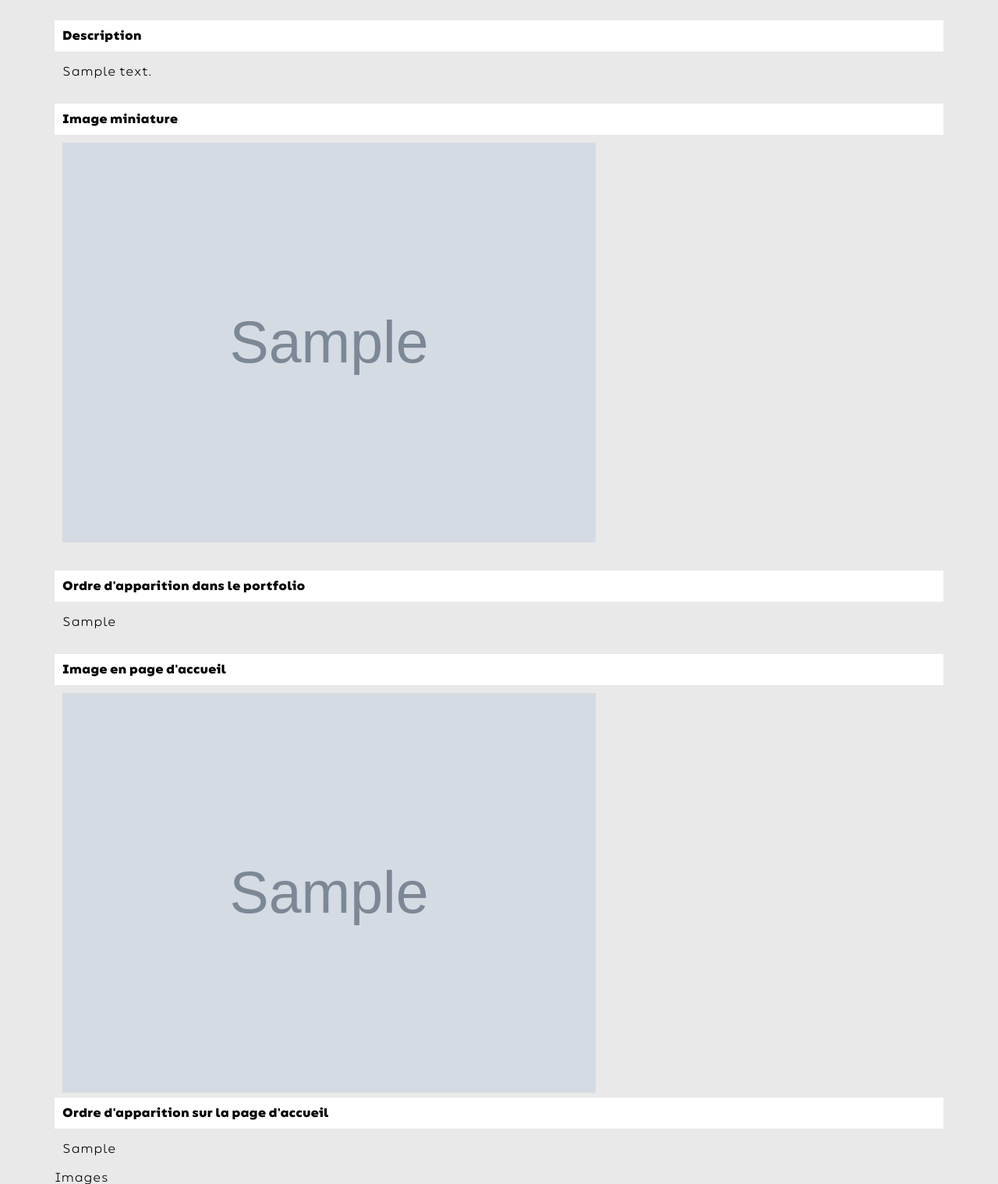
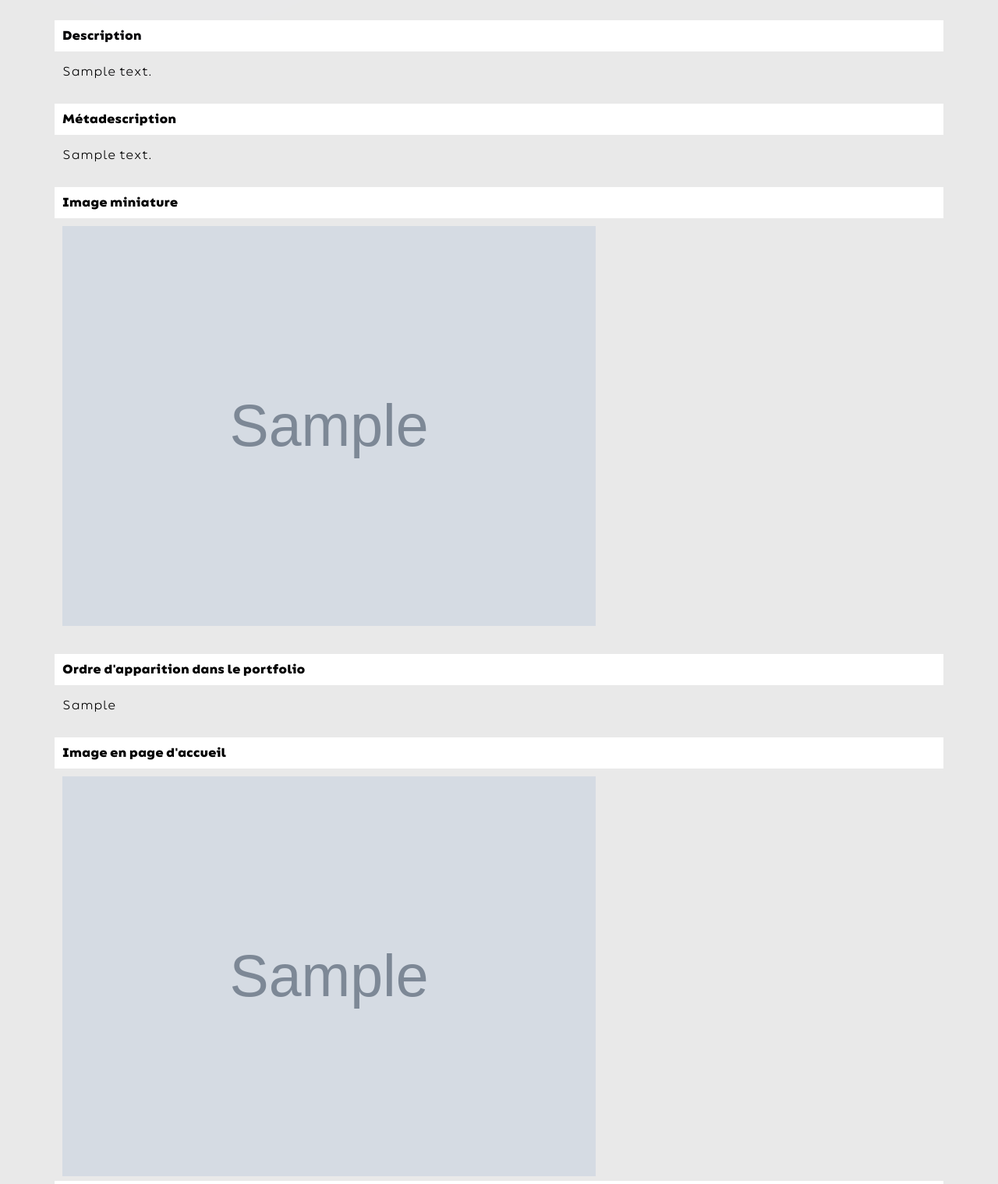
Before and after one commit to newennT/portfolio2, a Symfony app: template templates/admin/projet/show.html.twig in a window 1280 px wide. Shown: the part 499-2018 px from the top of the page at 78% size. Run offline with Twig, Linux system fonts and the light colour scheme; the template is opened without the code that fills it: most values are stand-ins (such as "Sample title", 1, 10 or a date in 2020); grey boxes marked "Sample" are stand-in pictures; style sheets or scripts are compiled from the project's sources; some libraries are stand-ins or nearby versions.

Commit message:
Text alt

```diff
--- a/templates/admin/projet/show.html.twig
+++ b/templates/admin/projet/show.html.twig
@@ -25,6 +25,11 @@
     </div>
 
     <div class="champ">
+        <div class="intitule">Métadescription</div>
+        <p>{{ projet.metadescription }}</p>
+    </div>
+
+    <div class="champ">
         <div class="intitule">Image miniature</div>
         <img src="{{ asset('uploads/' ~ projet.cover) }}" alt="Image de couv" width="700">
     </div>
@@ -49,20 +54,21 @@
     <div class="champ">
         <div class="intitule">Images</div>
         {% for image in projet.images %}
-            <img src="{{ asset('uploads/' ~ image.path) }}" alt="Image de projet">
+            <img src="{{ asset('uploads/' ~ image.path) }}" alt="Image de projet" width="700">
             <p>{{ image.ordre }}</p>
         {% else %}
             <p>Aucune image</p>
         {% endfor %}
     </div>
+    <a class="btn btn-blanc" href="{{ path('app_admin_projet_index') }}"><< Retourner à la liste des projets</a>
+
+    <a class="btn btn-jaune" href="{{ path('app_admin_projet_edit', {'id': projet.id}) }}">Modifier le projet</a>
+
+    {{ include('admin/projet/_delete_form.html.twig') }}
 </div>
 
 
 
 
-    <a class="btn btn-blanc" href="{{ path('app_admin_projet_index') }}"><< Retourner à la liste des projets</a>
 
-    <a class="btn btn-jaune" href="{{ path('app_admin_projet_edit', {'id': projet.id}) }}">Modifier le projet</a>
-
-    {{ include('admin/projet/_delete_form.html.twig') }}
 {% endblock %}
```
